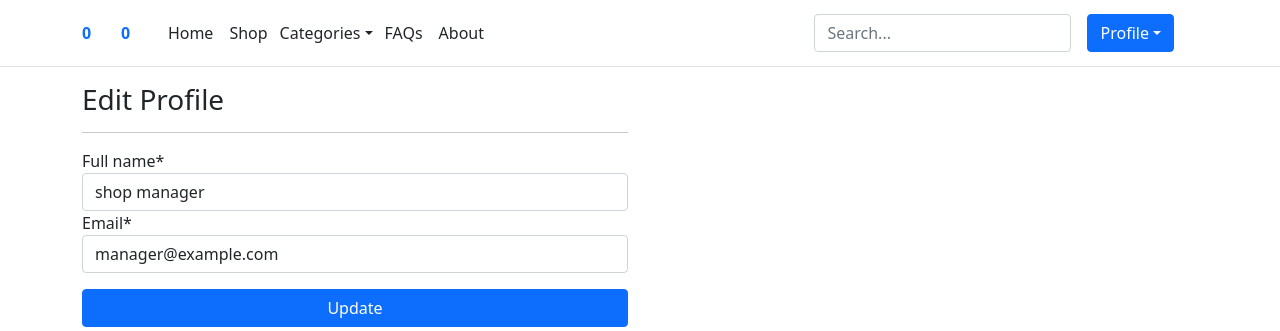
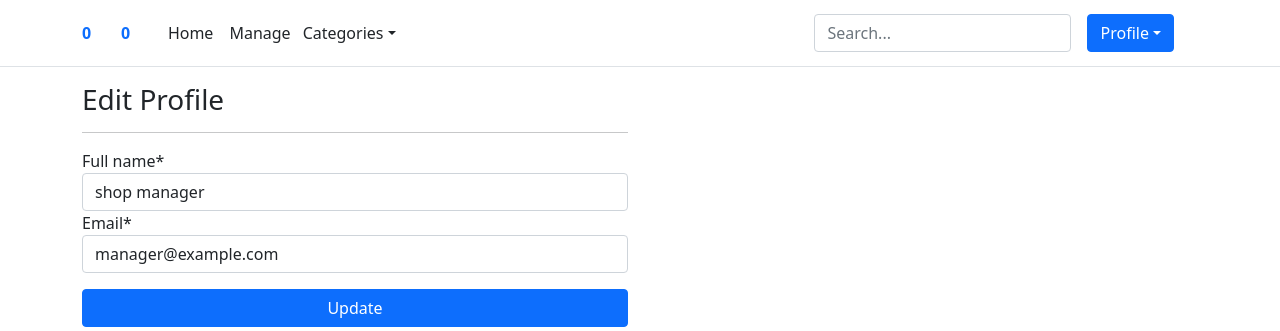
Before and after one commit to bulkaMar/OnlineShop, a Django app: page /accounts/profile/edit in a window 1280 px wide. Shown: the top 331 px of the page. Run offline with Django 4.2, Linux system fonts and the light colour scheme; a user stored in the database is signed in; data comes from the database, SQL or seed files in the repository; both versions use the stored data as it was after the commit; some libraries are stand-ins or nearby versions.

Commit message:
update db

```diff
--- a/shop/templates/base.html
+++ b/shop/templates/base.html
@@ -28,7 +28,7 @@
         <!-- Menu -->
         <ul class="nav col-12 col-lg-auto me-lg-auto mb-2 justify-content-center mb-md-0">
           <li><a href="{% url 'shop:home_page' %}" class="nav-link px-2 text-dark">Home</a></li>
-          <li><a href="#" class="nav-link px-2 text-dark">Shop</a></li>
+          <li><a href="{% url 'dashboard:products' %}" class="nav-link px-2 text-dark">Manage</a></li>
           <!-- categories dropdown -->
           <div class="dropdown text-end">
             <a href="#" class=" mt-2 me-1 ms-1 text-dark d-block link-dark text-decoration-none dropdown-toggle"id="dropdownUser1" data-bs-toggle="dropdown" aria-expanded="false">Categories</a>
@@ -46,8 +46,7 @@
               {% endfor %}
             </ul>
           </div>
-          <li><a href="#" class="nav-link px-2 text-dark">FAQs</a></li>
-          <li><a href="#" class="nav-link px-2 text-dark">About</a></li>
+
         </ul>
         <!-- search form -->
         <form class="col-12 col-lg-auto mb-3 mb-lg-0 me-lg-3" action="{% url 'shop:search' %}">
```
Also changed, not shown: requirements.txt (+6 -6 lines), db.sqlite3.
